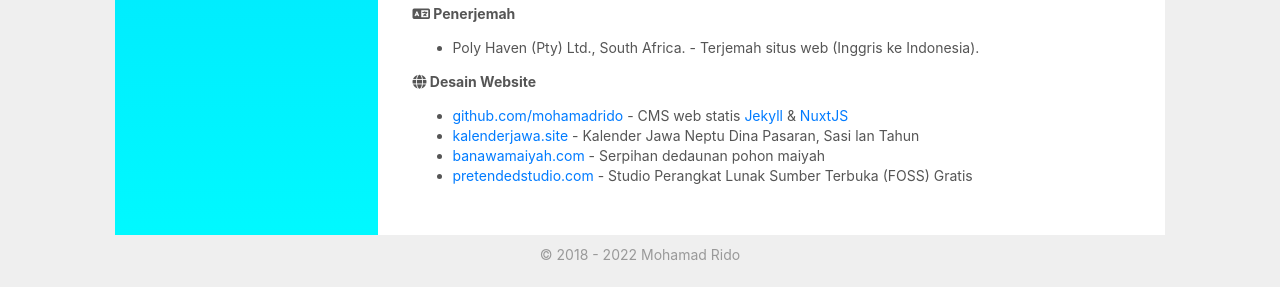
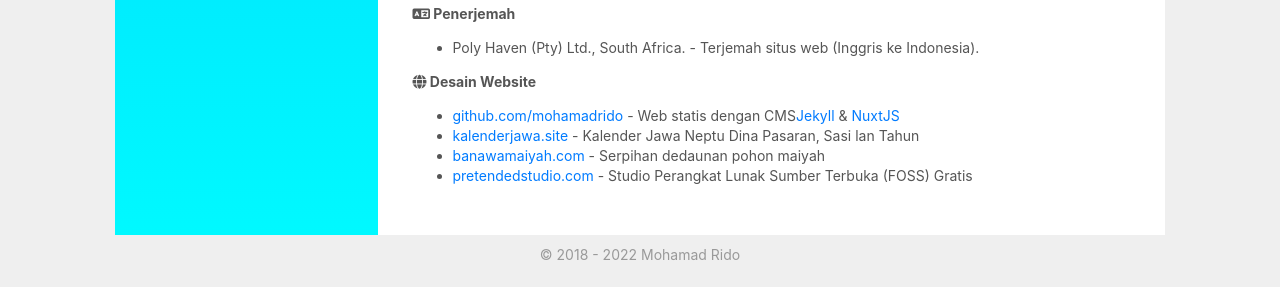
Before and after one commit to mohamadrido/about, a Jekyll site: the page built from id.html, in a window 1280 px wide and 900 px high, scrolled down 1635 px. Shown: the part 610-897 px from the top of the window. Built offline with Jekyll 4.4.1, drawn with Linux system fonts in a browser that asks for light colours; nearby versions of some CDN libraries.

Commit message:
Update id.html

```diff
--- a/id.html
+++ b/id.html
@@ -147,7 +147,7 @@
 
     <b><i class="fa fa-globe"></i> Desain Website</b>
       <ul>
-            <li><a href="https://github.com/mohamadrido">github.com/mohamadrido</a> - CMS web statis <a href="https://jekyllrb.com">Jekyll</a> &amp; <a href="https://nuxtjs.org">NuxtJS</a></li>
+      <li><a href="https://github.com/mohamadrido">github.com/mohamadrido</a> - Web statis dengan CMS<a href="https://jekyllrb.com">Jekyll</a> &amp; <a href="https://nuxtjs.org">NuxtJS</a></li>
       <li><a href="http://kalenderjawa.site">kalenderjawa.site</a> - Kalender Jawa Neptu Dina Pasaran, Sasi lan Tahun</li>
       <li><a href="https://www.banawamaiyah.com" rel="nofollow">banawamaiyah.com</a> - Serpihan dedaunan pohon maiyah</li>
       <li><a href="https://pretendedstudio.com">pretendedstudio.com</a> - Studio Perangkat Lunak Sumber Terbuka (FOSS) Gratis</li>
```
